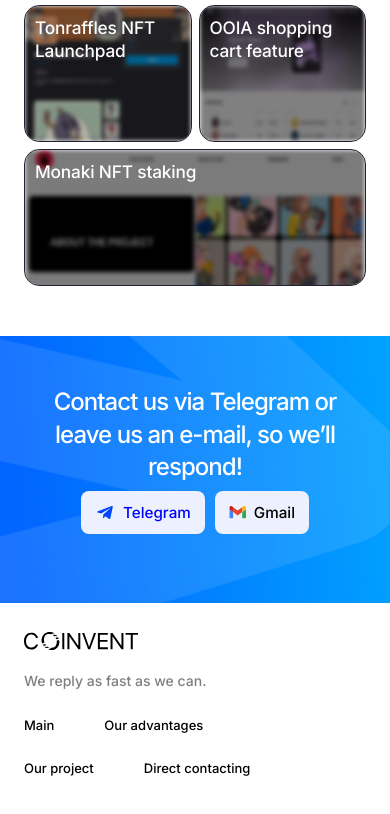
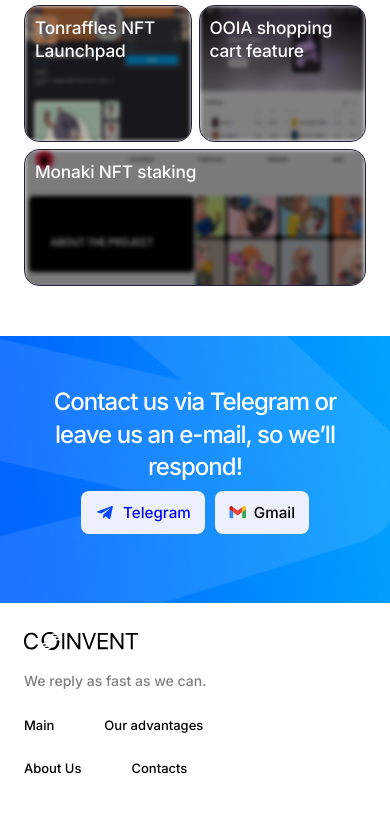
Before and after one commit to coinvent-solutions/website, a React (Vite) app: page / in a window 390 px wide. Shown: the part 3781-4595 px from the top of the page. Built offline with nearby package versions, Linux system fonts and the light colour scheme; the HTML template or start-up script is replaced by a standard one.

Commit message:
change links for mobile

```diff
--- a/src/components/Footer/Footer.tsx
+++ b/src/components/Footer/Footer.tsx
@@ -83,8 +83,8 @@
 						<h1 onClick={() => ScrollTo("Advantages", 'start')} className={classNames(styles.FooterNavBtn, styles.cursor_pointer)}>Our advantages</h1>
 					</div>
 					<div className={styles.MobileNavBt}>
-						<h1 onClick={() => ScrollTo("People", 'center')} className={classNames(styles.FooterNavBtn, styles.cursor_pointer)}>Our project</h1>
-						<h1 onClick={() => ScrollTo("Contact", 'center')} className={classNames(styles.FooterNavBtn, styles.cursor_pointer)}>Direct contacting</h1>
+						<h1 onClick={() => ScrollTo("People", 'center')} className={classNames(styles.FooterNavBtn, styles.cursor_pointer)}>About Us</h1>
+						<h1 onClick={() => ScrollTo("Contact", 'center')} className={classNames(styles.FooterNavBtn, styles.cursor_pointer)}>Contacts</h1>
 					</div>
 				</div>
 			</div>
```
